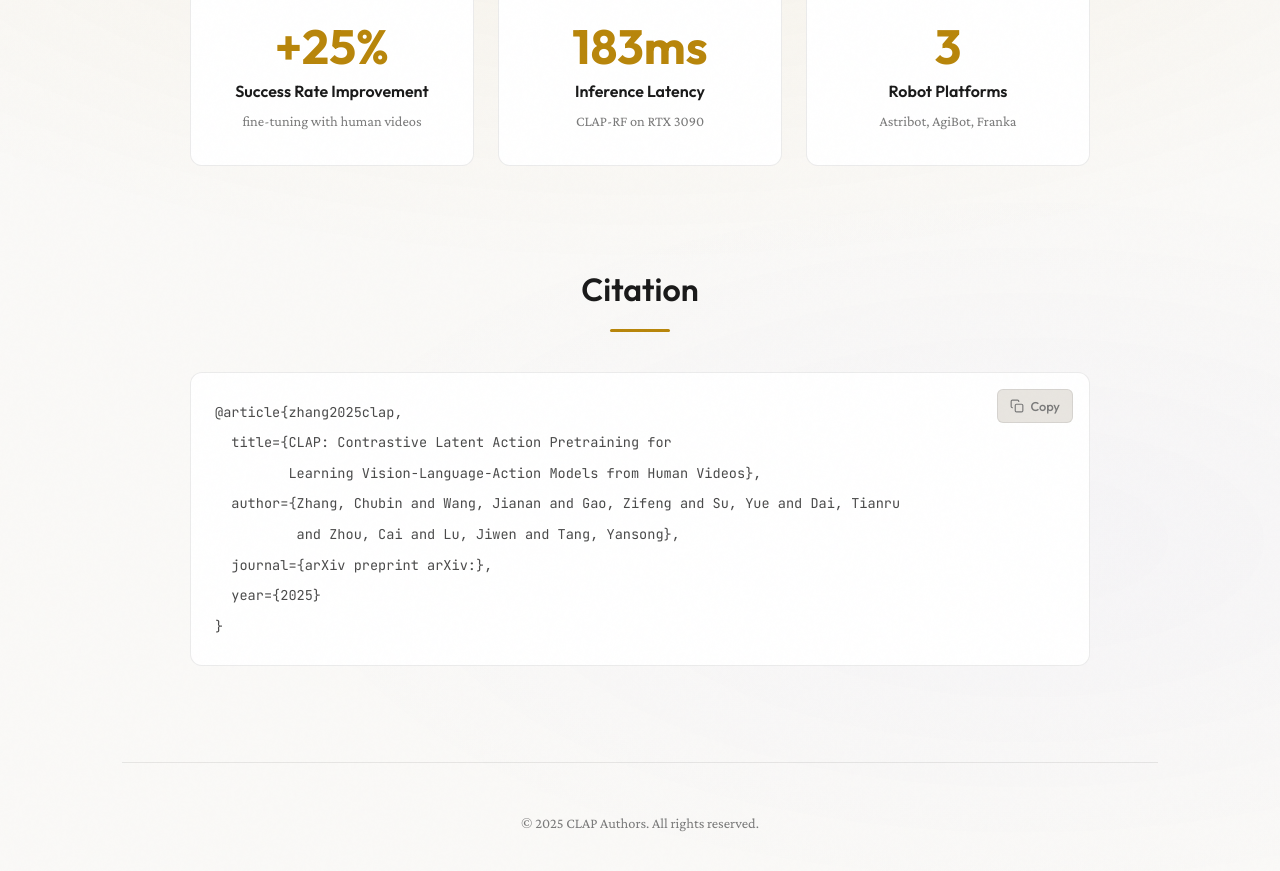
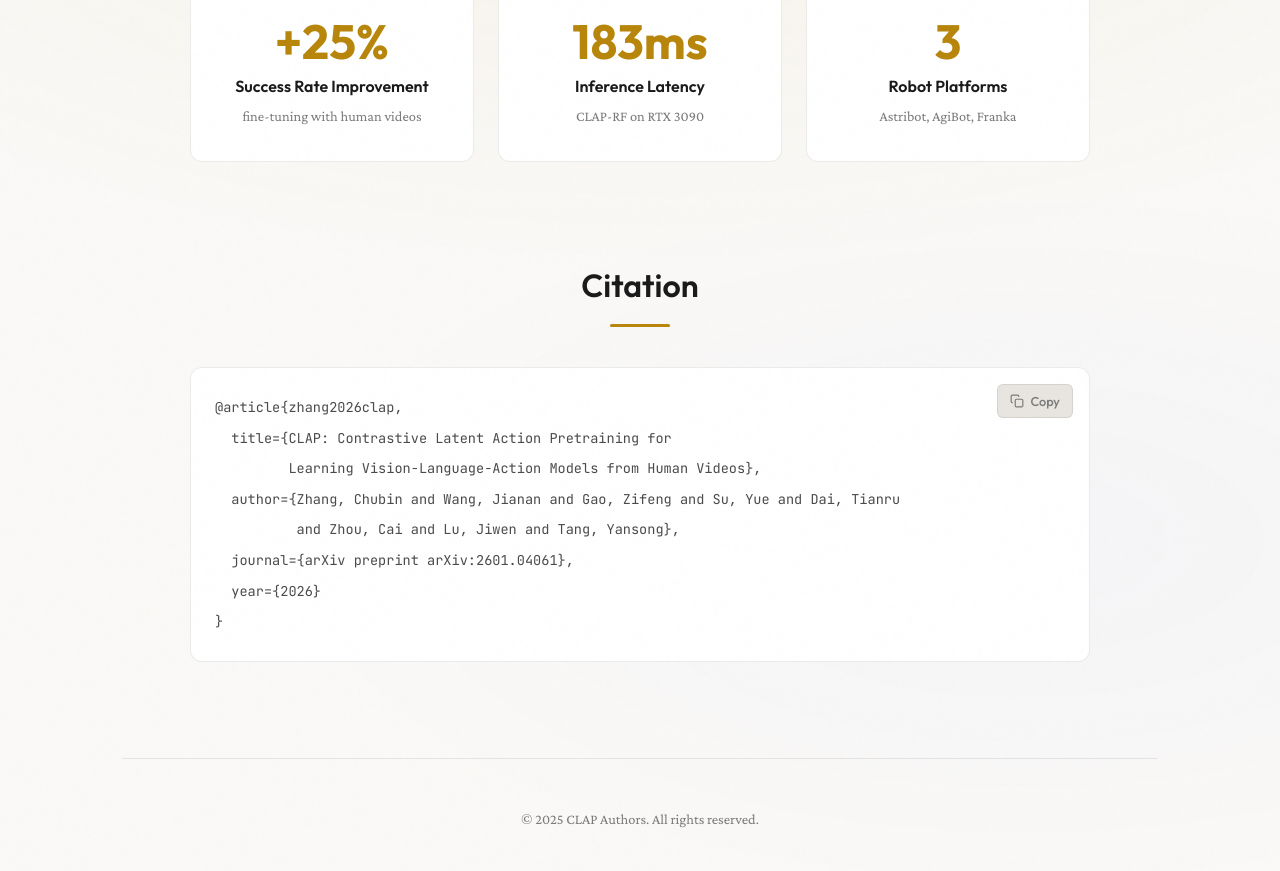
Before and after one commit to LinShan-Bin/linshan-bin.github.io, a Jekyll site: the page CLAP/index.html, which Jekyll copies as it is, in a window 1280 px wide and 900 px high, scrolled down 3965 px. Shown: the top 871 px of the window. Built offline with Jekyll 4.4.1, drawn with Linux system fonts in a browser that asks for light colours; some of the changed text lies outside the part shown.

Commit message:
Chg: arXiv link

```diff
--- a/CLAP/index.html
+++ b/CLAP/index.html
@@ -50,7 +50,7 @@
                 <span class="author-note">✉ Corresponding Author</span>
             </div>
             <div class="links">
-                <a href="#" class="link-btn">
+                <a href="https://arxiv.org/abs/2601.04061" class="link-btn">
                     <svg viewBox="0 0 24 24" fill="none" stroke="currentColor" stroke-width="2">
                         <path d="M14 2H6a2 2 0 0 0-2 2v16a2 2 0 0 0 2 2h12a2 2 0 0 0 2-2V8z"></path>
                         <polyline points="14,2 14,8 20,8"></polyline>
@@ -235,13 +235,13 @@
         <section class="citation-section">
             <h2 class="section-title">Citation</h2>
             <div class="citation-block">
-                <pre><code>@article{zhang2025clap,
+                <pre><code>@article{zhang2026clap,
   title={CLAP: Contrastive Latent Action Pretraining for
          Learning Vision-Language-Action Models from Human Videos},
   author={Zhang, Chubin and Wang, Jianan and Gao, Zifeng and Su, Yue and Dai, Tianru
           and Zhou, Cai and Lu, Jiwen and Tang, Yansong},
-  journal={arXiv preprint arXiv:},
-  year={2025}
+  journal={arXiv preprint arXiv:2601.04061},
+  year={2026}
 }</code></pre>
                 <button class="copy-btn" onclick="copyBibtex()">
                     <svg viewBox="0 0 24 24" fill="none" stroke="currentColor" stroke-width="2">
@@ -301,10 +301,10 @@
         }
 
         function copyBibtex() {
-            const bibtex = `@article{zhang2025clap,
+            const bibtex = `@article{zhang2026clap,
   title={CLAP: Contrastive Latent Action Pretraining for Learning Vision-Language-Action Models from Human Videos},
   author={Zhang, Chubin and Wang, Jianan and Gao, Zifeng and Su, Yue and Dai, Tianru and Zhou, Cai and Lu, Jiwen and Tang, Yansong},
-  journal={arXiv preprint arXiv:},
+  journal={arXiv preprint arXiv:2601.04061},
   year={2025}
 }`;
             navigator.clipboard.writeText(bibtex).then(() => {
```
Also changed, not shown: other parts of CLAP/index.html (+1 -1 lines), CLAP/assets/method.png.
